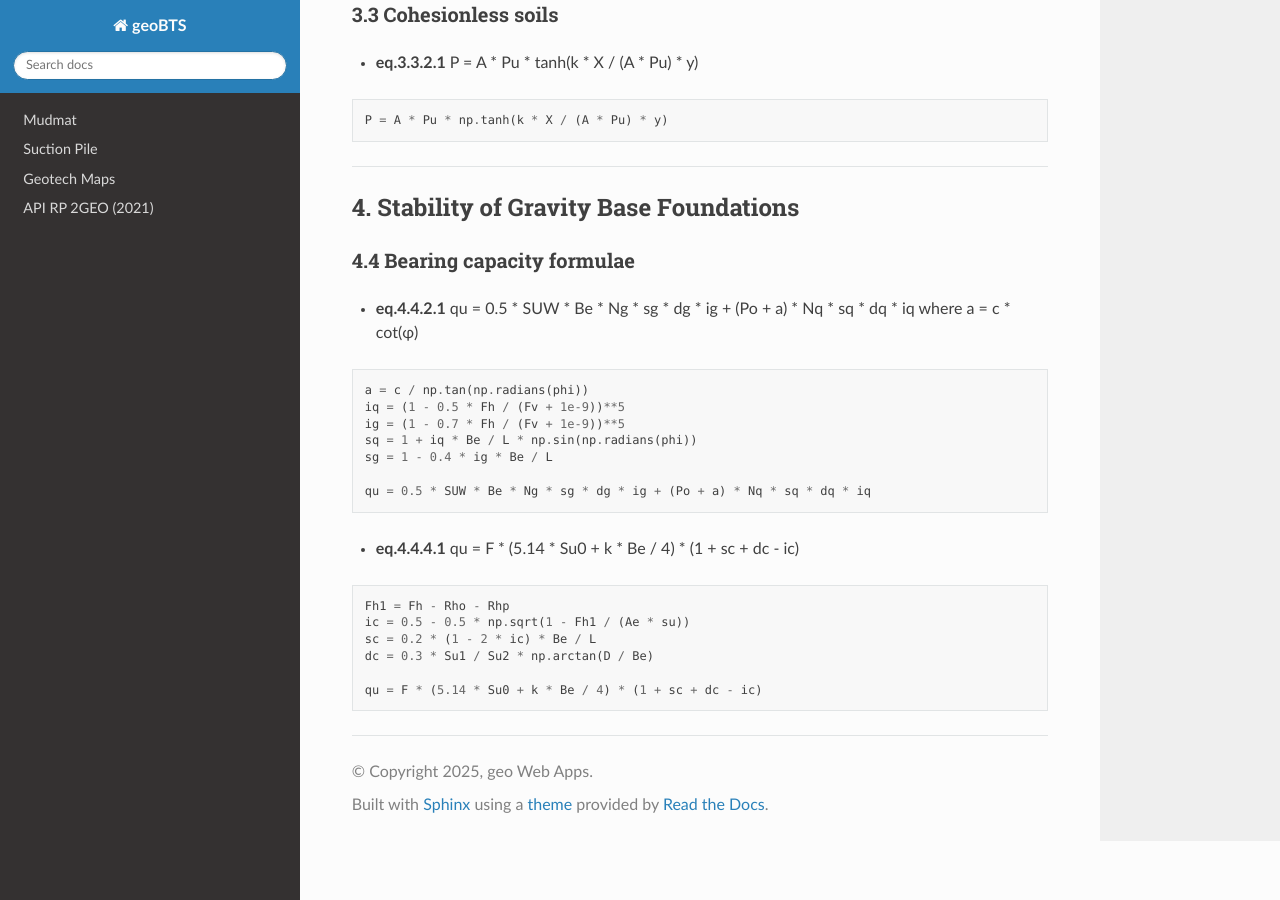
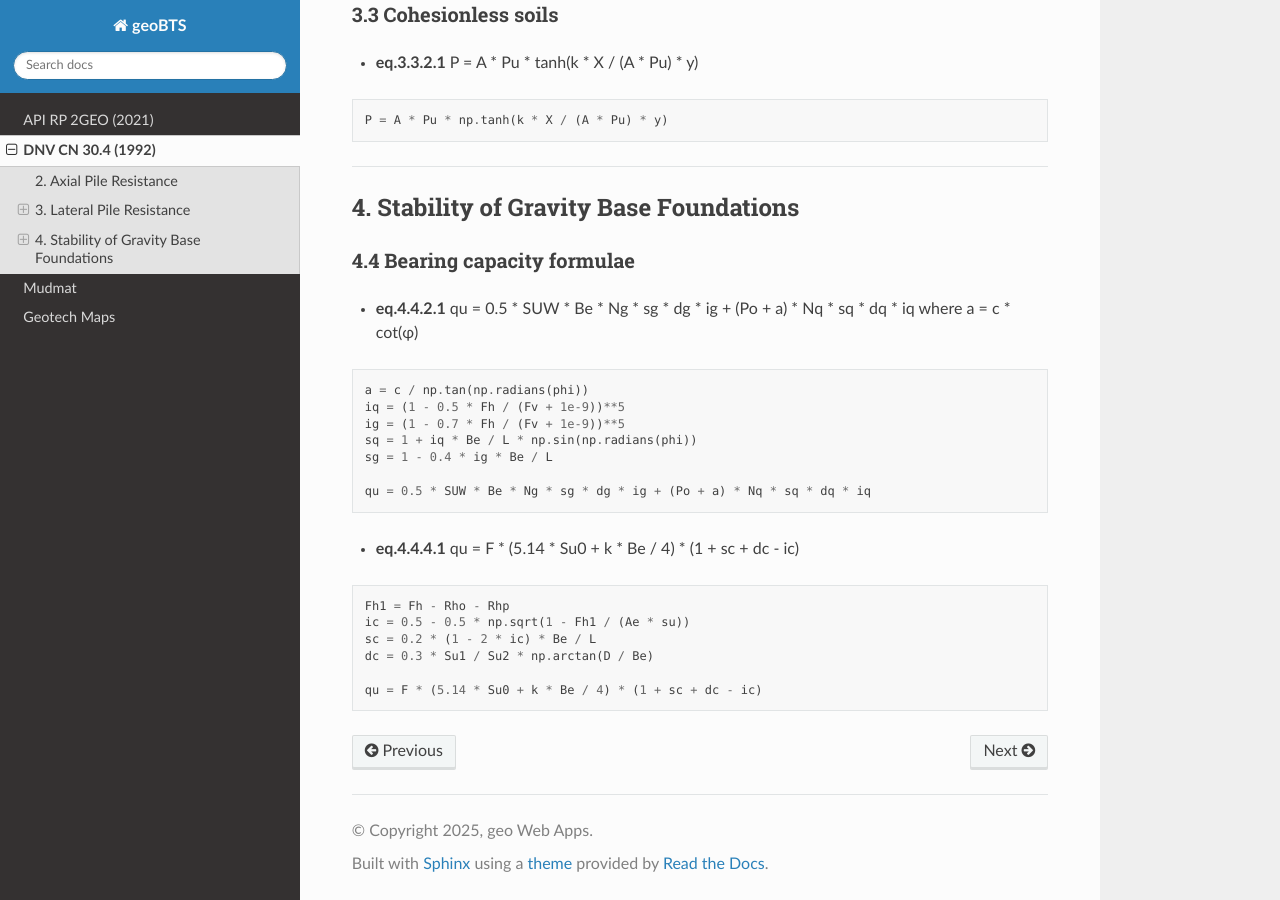
Before and after one commit to jungsohn/geoBTS, a Sphinx documentation site: the page built from docs/source/DNV_CN_30_4.rst, in a window 1280 px wide and 900 px high, scrolled down 1451 px. Built offline with Sphinx 7.4.7 and the Read the Docs theme 3.1.0, drawn with Linux system fonts in a browser that asks for light colours; pages that are not in the unit, such as notebooks, are missing from menus.

Commit message:
Update index.rst

```diff
--- a/docs/source/index.rst
+++ b/docs/source/index.rst
@@ -18,11 +18,13 @@ for geotechnical engineers, researchers, and students. This site provides access
 .. toctree::
    :maxdepth: 2
 
+   API_2GEO
+   DNVGL_F114
+   DNV_CN_30_4
+
    Mudmat
-   Suction_Pile
 
    Geotech_Map
-   API_2GEO
 
 ----
 
```
